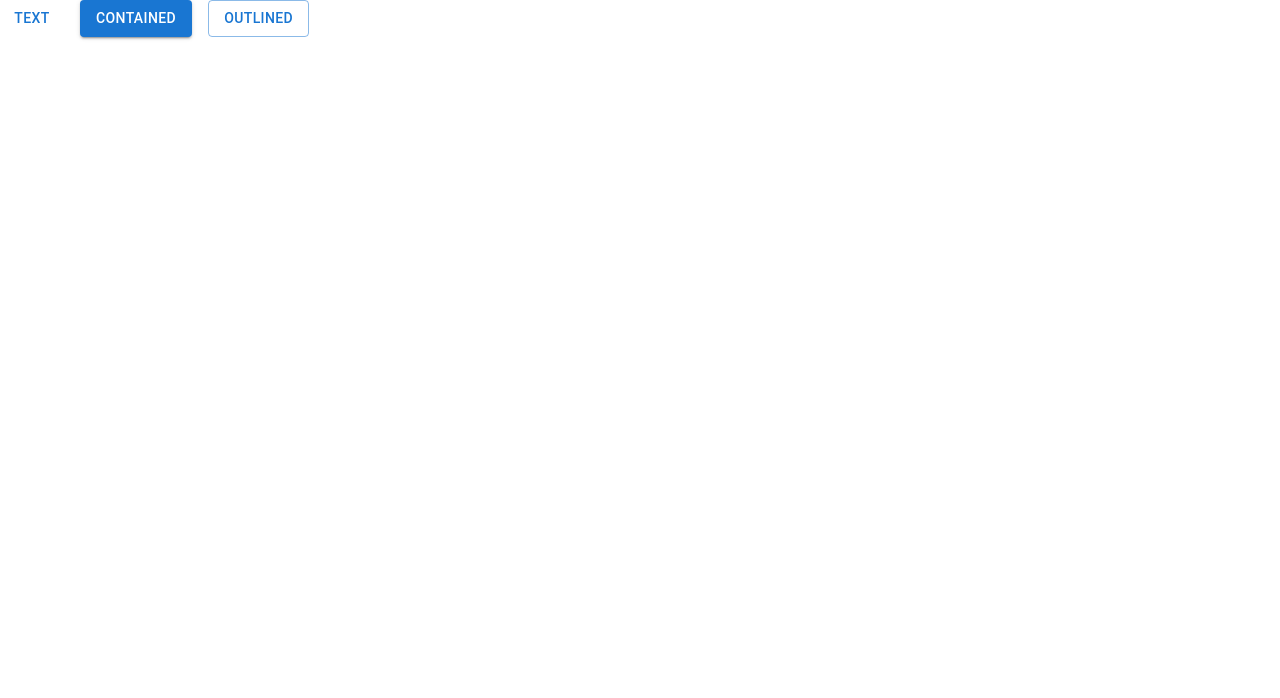
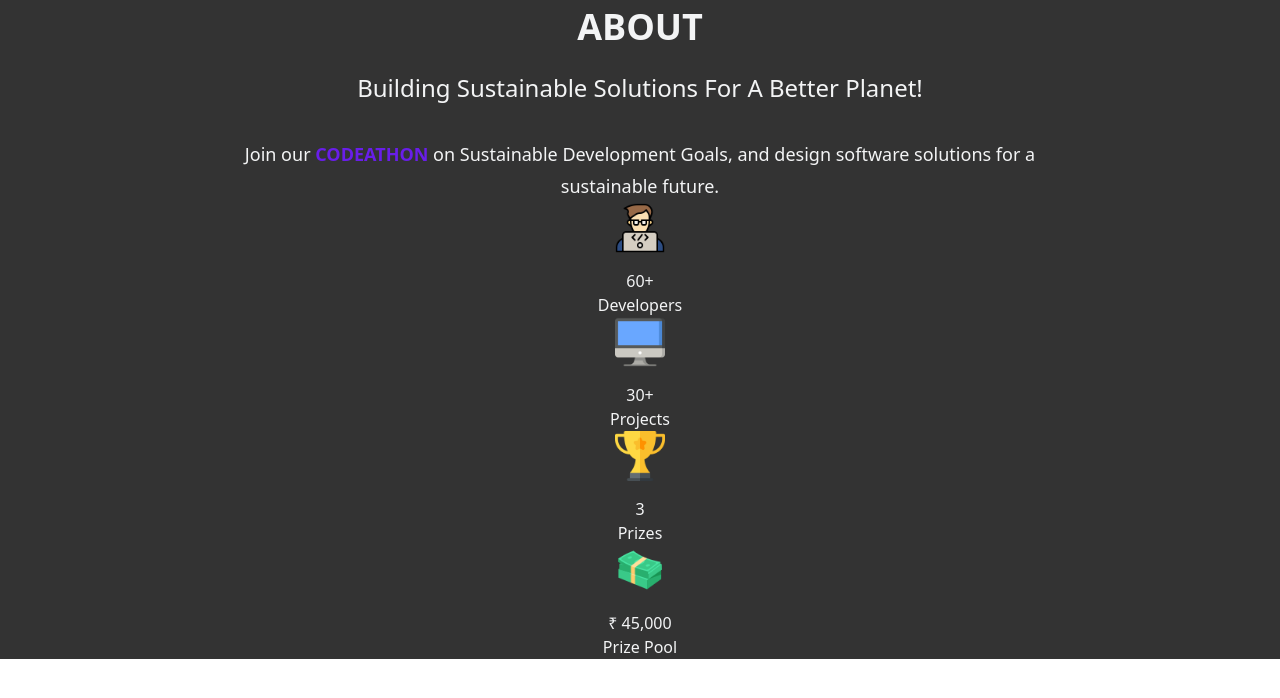
Before and after one commit to muruga21/codeathon, a React (Vite) app: page / in a window 1280 px wide. Shown: the top 698 px of the page. Built offline with nearby package versions, Linux system fonts and the light colour scheme.

Commit message:
rev::about us section reviewed

```diff
--- a/src/About/about.tsx
+++ b/src/About/about.tsx
@@ -4,29 +4,29 @@ import "./style.css";
 const About = () => {
   return (
     <div className="page-container">
-      <section id="about" className="about-section p-4 m-8 rounded-lg">
+      <section id="about" className="my-8 p-8 about-section">
         <h1 className="text-4xl"><b>ABOUT</b></h1>
         <p className="welcome-text text-2xl">Building Sustainable Solutions For A Better Planet!</p>
         <p className="description text-lg">
           Join our <span className="highlight">CODEATHON</span> on Sustainable Development Goals, and design software solutions for a sustainable future.
         </p>
-        <div className="stats">
-          <div className="stat-item">
+        <div className="flex flex-wrap justify-center gap-[5rem] md:gap-[8rem] mt-12">
+          <div className="text-xl stat-item">
             <img src="/developer.png" alt="Developers" />
             <p className="stat-number">60+</p>
             <p className="stat-label">Developers</p>
           </div>
-          <div className="stat-item">
+          <div className="text-xl stat-item">
             <img src="/projects.png" alt="Projects" />
             <p className="stat-number">30+</p>
             <p className="stat-label">Projects</p>
           </div>
-          <div className="stat-item">
+          <div className="text-xl stat-item">
             <img src="/prizes.png" alt="Prizes" />
             <p className="stat-number">3</p>
             <p className="stat-label">Prizes</p>
           </div>
-          <div className="stat-item">
+          <div className="text-xl stat-item">
             <img src="/money.png" alt="Prize Pool" />
             <p className="stat-number">₹ 45,000</p>
             <p className="stat-label">Prize Pool</p>
--- a/src/About/style.css
+++ b/src/About/style.css
@@ -13,11 +13,8 @@
 
   /* About Section */
   .about-section {
-    padding: 1rem; /* p-4 */
-    margin: 2rem; /* m-8 */
     background-color: #333333;
     color: #F3F4F5;
-    border-radius: 0.5rem; /* rounded-lg */
   }
 
   .about-section h1 {
@@ -46,11 +43,14 @@
   .stats {
     display: flex;
     justify-content: center;
-    gap: 2rem;
+    gap: 5rem;
     margin-top: 3rem;
   }
 
   .stat-item {
+    display: flex;
+    flex-direction: column;
+    align-items: center;
     text-align: center;
   }
 
--- a/src/Home/index.tsx
+++ b/src/Home/index.tsx
@@ -1,14 +1,11 @@
 import "./Style.css"
 import Stack from '@mui/material/Stack';
 import Button from '@mui/material/Button';
+import About from "../About/about";
 
 const Home = () => {
   return (
-    <Stack spacing={2} direction="row">
-      <Button variant="text">Text</Button>
-      <Button variant="contained">Contained</Button>
-      <Button variant="outlined">Outlined</Button>
-    </Stack>
+      <About/>
   )
 }
 
```
